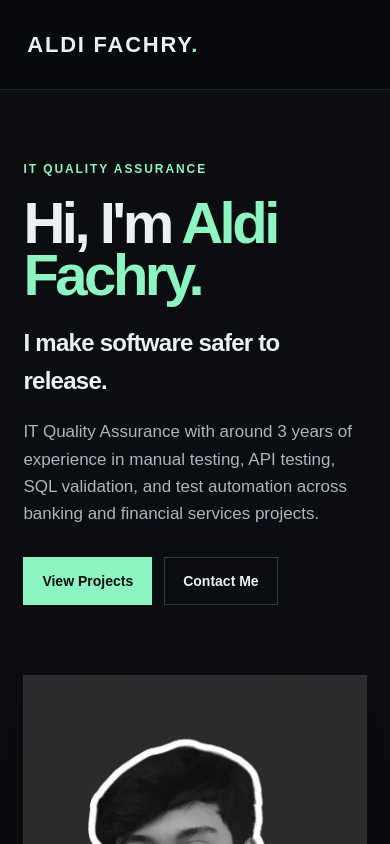
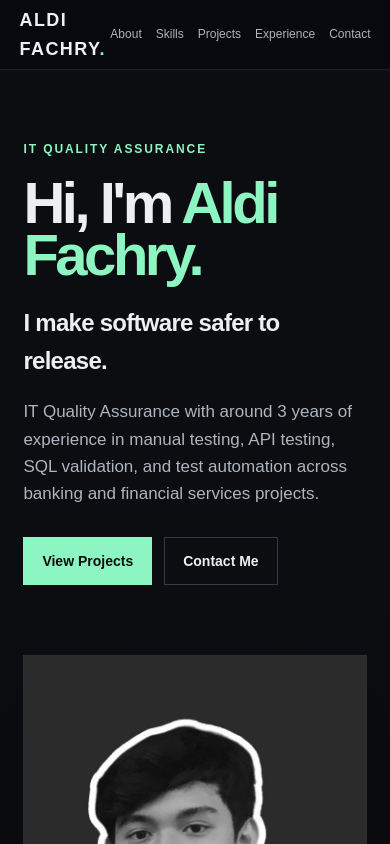
Before and after one commit to aldifchry/aldi-qa-portfolio, a Next.js app: page / in a window 390 px wide. Shown: the top 844 px of the page. Built offline with nearby package versions, Linux system fonts and the light colour scheme.

Commit message:
Fix mobile header responsiveness

```diff
--- a/app/globals.css
+++ b/app/globals.css
@@ -116,12 +116,41 @@ footer { border-top: 1px solid #20242a; padding: 25px 7vw; color: #69727d; font-
   font-size: 13px;
 }
 @media (max-width: 850px) {
-  .navlinks { display: none; }
-  .hero, .about-grid { grid-template-columns: 1fr; }
-  .hero { padding-top: 70px; }
-  .project-grid { grid-template-columns: 1fr; }
-  .contact { display: block; }
-  .contact-links { margin-top: 30px; }
+  .nav {
+    height: 70px;
+    padding: 0 5vw;
+  }
+
+  .brand {
+    font-size: 18px;
+  }
+
+  .navlinks {
+    display: flex;
+    gap: 14px;
+    font-size: 12px;
+  }
+
+  .hero,
+  .about-grid {
+    grid-template-columns: 1fr;
+  }
+
+  .hero {
+    padding-top: 70px;
+  }
+
+  .project-grid {
+    grid-template-columns: 1fr;
+  }
+
+  .contact {
+    display: block;
+  }
+
+  .contact-links {
+    margin-top: 30px;
+  }
 }
 
 .profile-card img {
```
